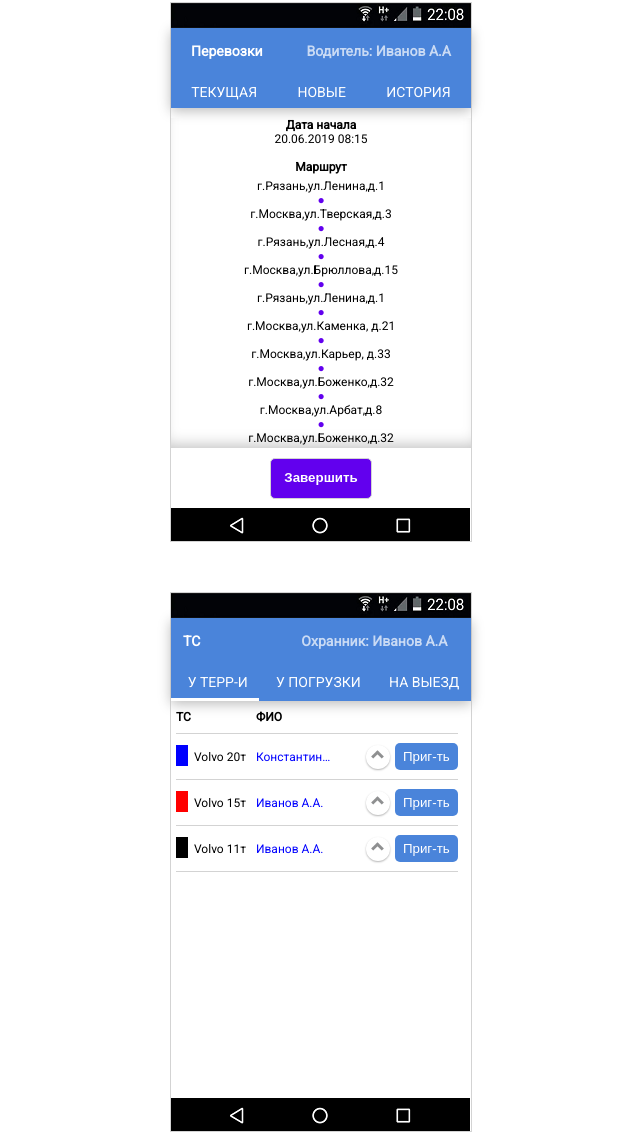
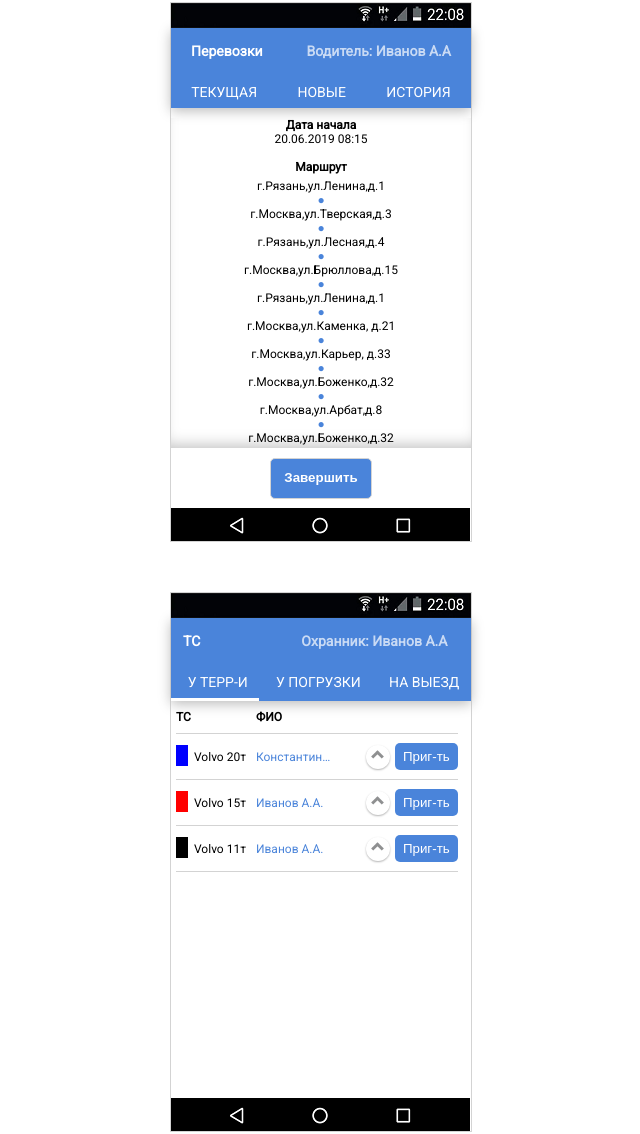
Before and after one commit to olegall/tms-mobile-ui, a plain HTML site: page index.html in a window 1280 px wide. Shown: the part 1226-2360 px from the top of the page, without its empty margins (319-959 px from the left). Drawn offline with nearby package versions, Linux system fonts and the light colour scheme.

Commit message:
Доокрасил голубым что необходимо

```diff
--- a/style.css
+++ b/style.css
@@ -213,7 +213,7 @@ button:focus {
 .circle:before {
   content: ' \25CF';
   font-size: 12px;
-  color: #6200ee;
+  color: #4a84da;
   display: block;
 }
 
@@ -415,7 +415,7 @@ table tbody td {
     padding: .8em 1em calc(.8em + 3px);
 	border: 1px solid lightgray;
     border-radius: 5px;
-    background: #6200ee;
+    background: #4a84da;
 	cursor: pointer;
 }
 
@@ -524,7 +524,7 @@ table tbody td {
 
 .full-name {
 	position: relative;
-	color: blue;
+	color: #4a84da;
 	white-space: nowrap;
 	max-width: 80px;
     overflow: hidden;
```
